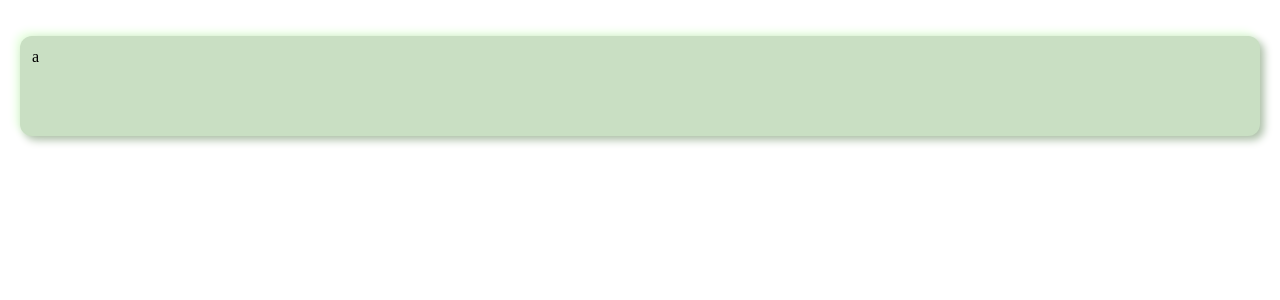
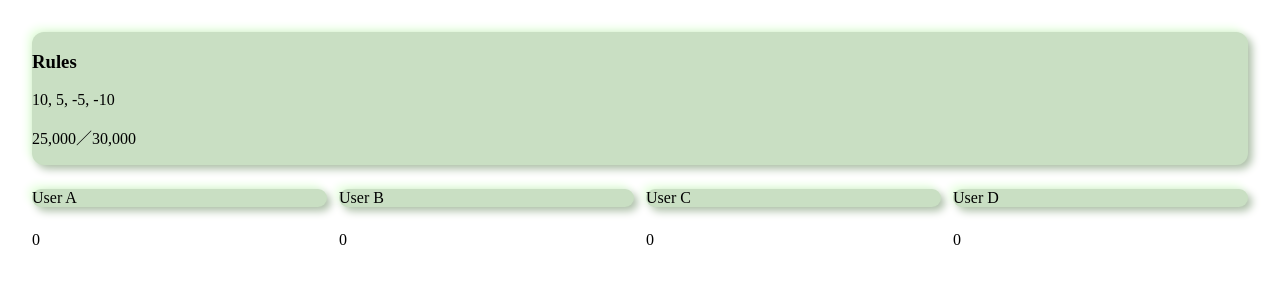
Before and after one commit to tgc624/tgc-tools, a React (Create React App) app in the folder neumahjong/: page / in a window 1280 px wide. Shown: the top 300 px of the page. Built offline with nearby package versions, Linux system fonts and the light colour scheme; the HTML template or start-up script is replaced by a standard one.

Commit message:
セクションを定義し、モック作成

```diff
--- a/neumahjong/src/App.css
+++ b/neumahjong/src/App.css
@@ -9,14 +9,30 @@
 
 .body {
   background: var(--base-color);
+  margin: 0;
 }
 
-.app {
-  padding: 12px;
+.top-page {
+  display: grid;
+  /* grid-template-columns: repeat(4, calc(100% / 4 - 3px));
+  grid-template-rows: repeat(7, 100px); */
+  gap: 24px;
+  padding: 24px;
+}
+
+.users-section {
+  display: grid;
+  grid-template-columns: repeat(4, calc(100% / 4 - calc(12px * 3 / 4)));
+  gap: 12px;
+}
+
+.total-section {
+  display: grid;
+  grid-template-columns: repeat(4, calc(100% / 4 - calc(12px * 3 / 4)));
+  gap: 12px;
 }
 
 .box {
-  height: 100px;
   border-radius: 12px;
   background: var(--base-color);
 }
@@ -51,6 +67,10 @@
   padding: calc(3 * var(--base-spacing));
 }
 
+.ma-0 {
+  margin: 0;
+}
+
 .ma-2 {
   margin: 2 * var(--base-spacing);
 }
--- a/neumahjong/src/App.tsx
+++ b/neumahjong/src/App.tsx
@@ -2,12 +2,63 @@ import React from "react";
 import logo from "./logo.svg";
 import "./App.css";
 
+const RulesSection = () => {
+  return (
+    <section className="box convex">
+      <h1>Rules</h1>
+      <p>10, 5, -5, -10</p>
+      <p>25,000／30,000</p>
+    </section>
+  );
+};
+
+const UsersSection = ({
+  users,
+}: {
+  users: [string, string, string, string];
+}) => {
+  return (
+    <section className="users-section">
+      {users.map((name, index) => (
+        <div key={index} className="box convex">
+          {name}
+        </div>
+      ))}
+    </section>
+  );
+};
+
+const TotalSection = ({
+  totalScore,
+}: {
+  totalScore: [number, number, number, number];
+}) => {
+  return (
+    <section className="total-section">
+      {totalScore.map((score, index) => (
+        <div key={index}>{score}</div>
+      ))}
+    </section>
+  );
+};
+
+const HistorySection = ({
+  histories,
+}: {
+  histories: [number, number, number, number][];
+}) => {
+  return <section></section>;
+};
+
 function App() {
   return (
-    <div className="app">
-      <div className="box convex full-width">
-        <p className="pa-3">a</p>
-      </div>
+    <div>
+      <article className="top-page">
+        <RulesSection />
+        <UsersSection users={["User A", "User B", "User C", "User D"]} />
+        <TotalSection totalScore={[0, 0, 0, 0]} />
+        <HistorySection histories={[]} />
+      </article>
     </div>
   );
 }
```
